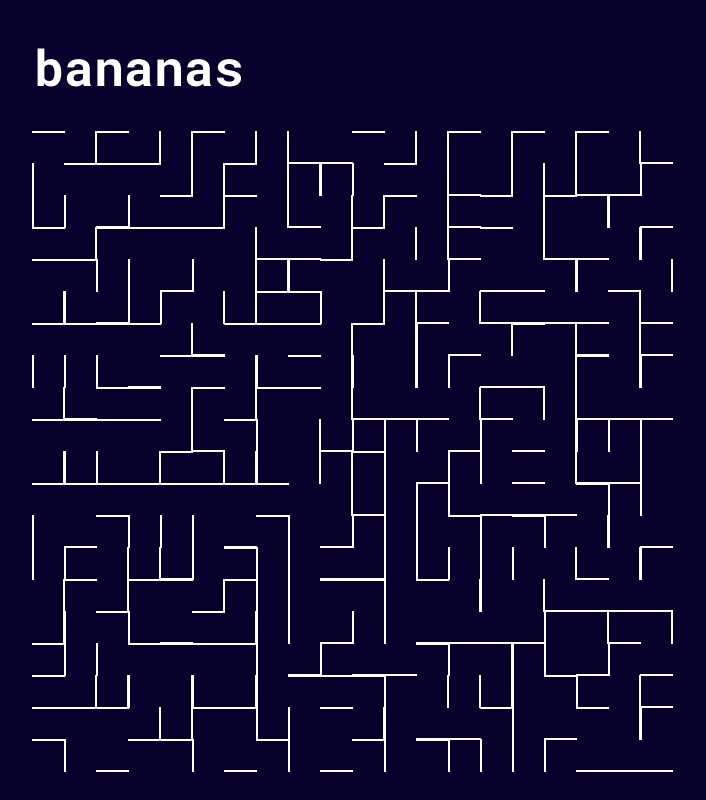
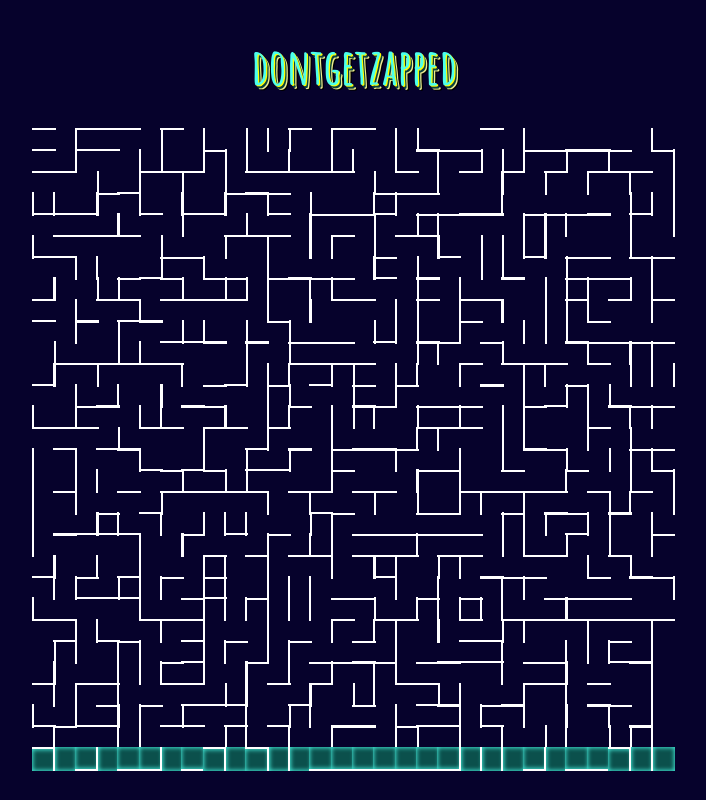
Before and after one commit to jamezmca/dont-get-struck, a React (Create React App) app: page / in a window 1280 px wide. Shown: the whole page, without its empty margins (286-992 px from the left). Built offline with nearby package versions, Linux system fonts and the light colour scheme.

Commit message:
cells are looking amazing
now to implement solving

```diff
--- a/src/App.css
+++ b/src/App.css
@@ -8,5 +8,4 @@
   background-color: rgb(6, 2, 44);
   align-items: center;
   overflow: scroll;
-
 }
--- a/src/components/Cell.js
+++ b/src/components/Cell.js
@@ -2,9 +2,10 @@ import React, { useState } from 'react'
 import * as cellStyles from './cell.module.css'
 
 
-export default function Cell({ cell, dimensions, mazePx }) {
+export default function Cell({ cell, dimensions, mazePx, lastRow }) {
+    console.log(lastRow)
     let cellBorders = colorBorders(cell)
-    let cellWidth = mazePx  / (dimensions[1] + 2)
+    let cellWidth = mazePx / (dimensions[1] + 2)
     let cellHeight = mazePx / (dimensions[0] + 2)
 
     function colorBorders(c) {
@@ -40,6 +41,7 @@ export default function Cell({ cell, dimensions, mazePx }) {
         return false
     }
 
+
     return (
         <div className={cellStyles.cellContainer} style={{
             height: Math.min(cellWidth, cellHeight),
@@ -52,7 +54,7 @@ export default function Cell({ cell, dimensions, mazePx }) {
                 borderBottom: cellBorders.down ? '2px solid white' : '',
                 borderLeft: cellBorders.left ? '2px solid white' : '',
                 borderRight: cellBorders.right ? '2px solid white' : '',
-            }}></div>
+            }} className={lastRow ? cellStyles.hover : ''}></div>
         </div>
     )
 }
--- a/src/components/CellRow.js
+++ b/src/components/CellRow.js
@@ -8,7 +8,13 @@ export default function CellRow({ cellRow, dimensions, rowNum, mazePx}) {
     return (
         <div className={cellStyles.container}>
             {cellRow.map((cell, i) => {
-                return <Cell key={i} cell={cell} rowNum={rowNum} dimensions={dimensions} mazePx={mazePx}/>
+                return <Cell
+                    key={i}
+                    cell={cell}
+                    rowNum={rowNum}
+                    dimensions={dimensions}
+                    mazePx={mazePx}
+                    lastRow={i === dimensions[0] - 1}/>
             })}
 
         </div>
--- a/src/components/GameScreen.js
+++ b/src/components/GameScreen.js
@@ -1,7 +1,7 @@
 import React from 'react'
 import { generateMaze } from './generateMaze'
 import * as screenStyles from './gamescreen.module.css'
-import Cell from './CellRow'
+import CellRow from './CellRow'
 
 export default function GameScreen() {
     const maze = generateMaze()
@@ -12,7 +12,7 @@ export default function GameScreen() {
                 width: mazePx,
                 height: mazePx
             }}>
-            {maze.map((cellRow, i) => <Cell
+            {maze.map((cellRow, i) => <CellRow
                 key={i}
                 rowNum={i}
                 cellRow={cellRow}
--- a/src/components/Header.js
+++ b/src/components/Header.js
@@ -4,7 +4,7 @@ import * as headerStyles from './header.module.css'
 export default function Header() {
     return (
         <div className={headerStyles.container}>
-            <h1>bananas</h1>
+            <h1>dontgetzapped</h1>
         </div>
     )
 }
--- a/src/components/cell.module.css
+++ b/src/components/cell.module.css
@@ -3,13 +3,15 @@
     flex-wrap: wrap;
 }
 
-.cellContainer {
+.cellContainer,
+.cellContainerHover {
     margin: 0;
     padding: 0;
     position: relative;
 }
 
-.cellContainer div {
+.cellContainer div,
+.cellContainerHover div {
     position: absolute;
     top: -2px;
     left: -2px;
@@ -17,6 +19,17 @@
     bottom: -2px;
 }
 
+.hover {
+    background-color: rgb(11, 80, 76);
+    cursor: pointer;
+    box-shadow: inset 0 0 4px 1px turquoise;
+}
+
+.hover:hover {
+    background-color: rgb(0, 128, 128);
+}
+
+
 p {
     margin: 0;
     padding: 0;
--- a/src/components/generateMaze.js
+++ b/src/components/generateMaze.js
@@ -1,4 +1,4 @@
-export function generateMaze(e, mazeWidth = 20, mazeHeight = 20) {
+export function generateMaze(e, mazeWidth = 30, mazeHeight = 30) {
     console.log('hi')
     let cells = []
     //generate maze grid
--- a/src/components/header.module.css
+++ b/src/components/header.module.css
@@ -1,12 +1,20 @@
-@import url('https://fonts.googleapis.com/css2?family=Roboto+Mono:wght@500;700&display=swap');
+@import url('https://fonts.googleapis.com/css2?family=Amatic+SC:wght@400;700&family=Source+Code+Pro:wght@600;700;900&display=swap');
 
 .container {
     flex: 1;
+    text-align: center;
+    margin: 0;
 }
 
 .container h1 {
-    font-family: 'Roboto Mono', monospace;
-    font-weight: 700;
-    color: white;
+    /* font-family: 'Source Code Pro', monospace; */
+    font-family: 'Amatic SC', cursive;
+    font-weight: 900;
+    color: rgb(75, 255, 237);
     font-size: 50px;
+    text-shadow:
+    0.025em 0.025em 0 yellow,
+    0.05em 0.05em 0 rgb(10, 65, 59),
+    0.075em 0.075em 0 rgb(238, 236, 144),
+    0.1em 0.1em 0 black;
 }
```
